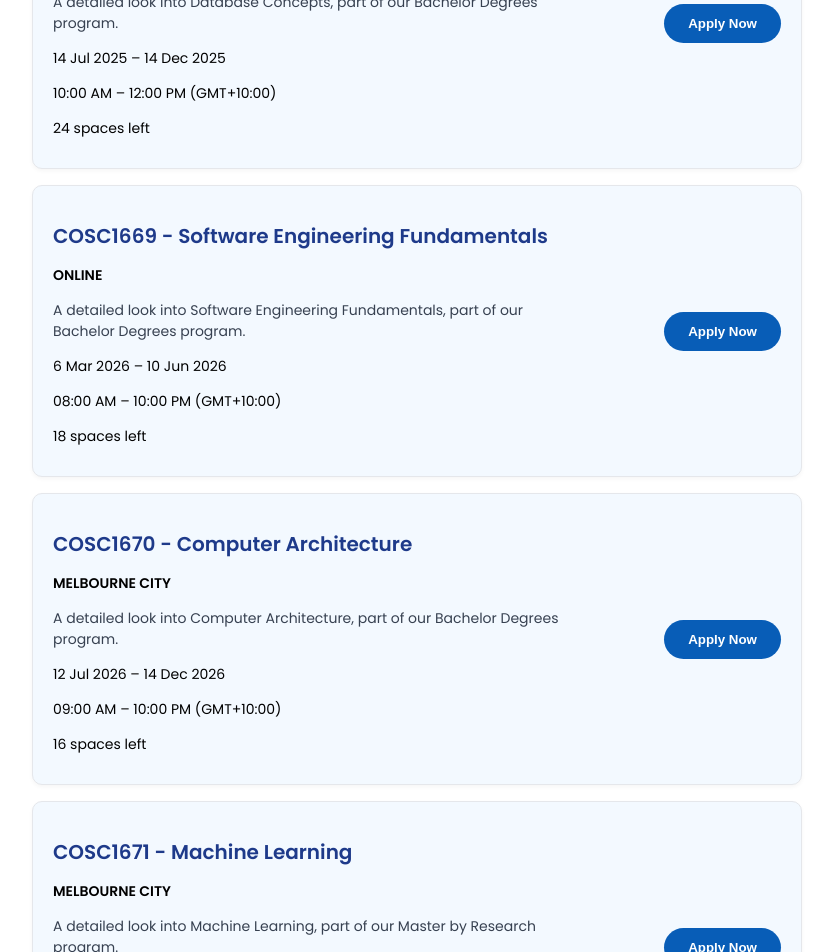
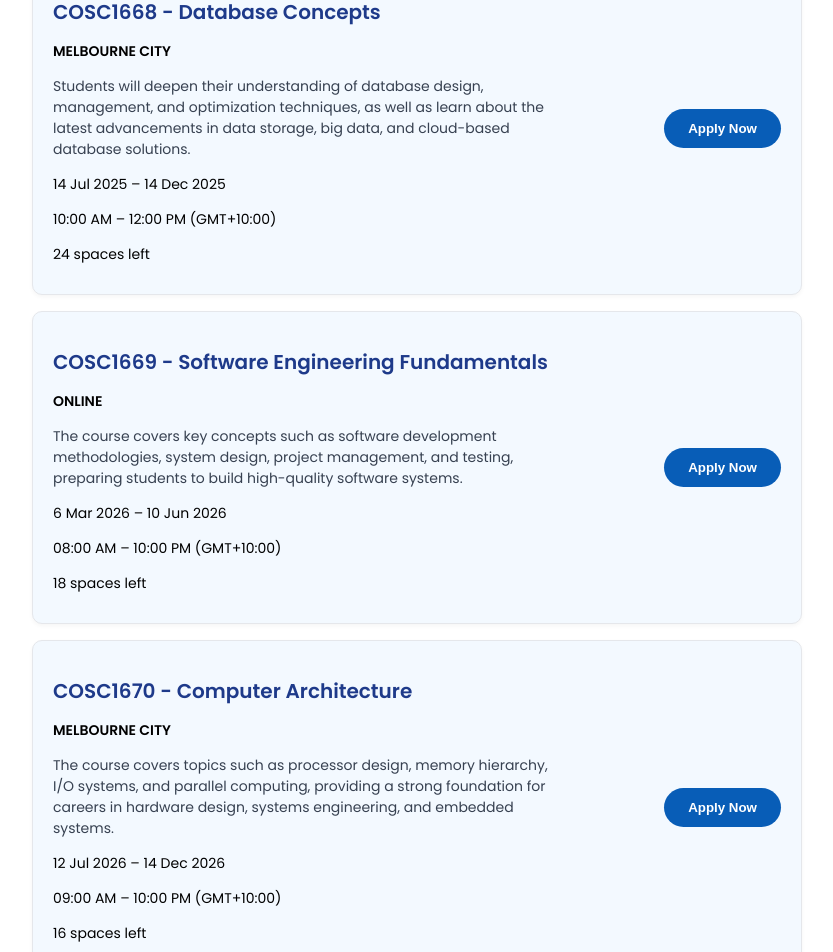
Before and after one commit to joviedev/TeachingTeam_Typescript, a React (Create React App) app: page /browse-all in a window 1280 px wide. Shown: the part 2815-3767 px from the top of the page, without its empty margins (388-1221 px from the left). Built offline with nearby package versions, Linux system fonts and the light colour scheme.

Commit message:
Populate new info in dummy job list

```diff
--- a/src/Data/CourseList.tsx
+++ b/src/Data/CourseList.tsx
@@ -38,7 +38,7 @@ export const courses = [
   {
     "code": "COSC1663",
     "title": "COSC1663 - Mobile App Development",
-    "description": "A detailed look into Mobile App Development, part of our Diploma program.",
+    "description": "This course provides a solid foundation in mobile app development, focusing on creating native applications for both iOS and Android platforms.",
     "location": "Melbourne City",
     "courseType": "Diploma",
     "opening": "Summer Intake",
@@ -49,7 +49,7 @@ export const courses = [
   {
     "code": "COSC1664",
     "title": "COSC1664 - Cloud Computing",
-    "description": "A detailed look into Cloud Computing, part of our Bachelor Degrees program.",
+    "description": "This course introduces students to cloud computing concepts and practices, preparing them for roles in cloud infrastructure, services, and application development. ",
     "location": "Melbourne City",
     "courseType": "Bachelor Degrees",
     "opening": "Semester 1",
@@ -60,7 +60,7 @@ export const courses = [
   {
     "code": "COSC1665",
     "title": "COSC1665 - Cyber Security Fundamentals",
-    "description": "A detailed look into Cyber Security Fundamentals, part of our Bachelor Degrees program.",
+    "description": "Students will learn about the various types of cyber threats, security protocols, and defense mechanisms used to protect data and networks. ",
     "location": "Online",
     "courseType": "Bachelor Degrees",
     "opening": "Apply Now",
@@ -71,7 +71,7 @@ export const courses = [
   {
     "code": "COSC1666",
     "title": "COSC1666 - Artificial Intelligence",
-    "description": "A detailed look into Artificial Intelligence, part of our Master by Research program.",
+    "description": "This research-driven program focuses on advancing knowledge in cutting-edge research and contribute to innovative developments in AI technologies. . ",
     "location": "Melbourne City",
     "courseType": "Master by Research",
     "opening": "Apply Now",
@@ -82,7 +82,7 @@ export const courses = [
   {
     "code": "COSC1667",
     "title": "COSC1667 - Data Science",
-    "description": "A detailed look into Data Science, part of our Master by Coursework program.",
+    "description": "The course focuses on key aspects of data analysis, machine learning, big data, and data visualization, with an emphasis on applying these techniques to solve real-world business and scientific problems.",
     "location": "Online",
     "courseType": "Master by Coursework",
     "opening": "Semester 2",
@@ -93,7 +93,7 @@ export const courses = [
   {
     "code": "COSC1668",
     "title": "COSC1668 - Database Concepts",
-    "description": "A detailed look into Database Concepts, part of our Bachelor Degrees program.",
+    "description": "Students will deepen their understanding of database design, management, and optimization techniques, as well as learn about the latest advancements in data storage, big data, and cloud-based database solutions.",
     "location": "Melbourne City",
     "courseType": "Bachelor Degrees",
     "opening": "Apply Now",
@@ -104,7 +104,7 @@ export const courses = [
   {
     "code": "COSC1669",
     "title": "COSC1669 - Software Engineering Fundamentals",
-    "description": "A detailed look into Software Engineering Fundamentals, part of our Bachelor Degrees program.",
+    "description": "The course covers key concepts such as software development methodologies, system design, project management, and testing, preparing students to build high-quality software systems.",
     "location": "Online",
     "courseType": "Bachelor Degrees",
     "opening": "Semester 1",
@@ -115,7 +115,7 @@ export const courses = [
   {
     "code": "COSC1670",
     "title": "COSC1670 - Computer Architecture",
-    "description": "A detailed look into Computer Architecture, part of our Bachelor Degrees program.",
+    "description": "The course covers topics such as processor design, memory hierarchy, I/O systems, and parallel computing, providing a strong foundation for careers in hardware design, systems engineering, and embedded systems.",
     "location": "Melbourne City",
     "courseType": "Bachelor Degrees",
     "opening": "Semester 2",
@@ -126,7 +126,7 @@ export const courses = [
   {
     "code": "COSC1671",
     "title": "COSC1671 - Machine Learning",
-    "description": "A detailed look into Machine Learning, part of our Master by Research program.",
+    "description": "Students will engage in original research under the guidance of academic mentors, focusing on areas such as deep learning, reinforcement learning, natural language processing, and computer vision. ",
     "location": "Melbourne City",
     "courseType": "Master by Research",
     "opening": "Summer Intake",
@@ -137,7 +137,7 @@ export const courses = [
   {
     "code": "COSC1672",
     "title": "COSC1672 - Internet of Things",
-    "description": "A detailed look into Internet of Things, part of our Vocational program.",
+    "description": "Students will explore the integration of physical devices with software systems, learning how to create smart, interconnected systems using sensors, actuators, and microcontrollers. ",
     "location": "Melbourne City",
     "courseType": "vocational",
     "opening": "Apply Now",
@@ -148,7 +148,7 @@ export const courses = [
   {
     "code": "COSC1673",
     "title": "COSC1673 - DevOps and Deployment",
-    "description": "A detailed look into DevOps and Deployment, part of our Diploma program.",
+    "description": "This diploma program focuses on the principles and practices of DevOps, aiming to provide students with the tools and techniques required to streamline software development and deployment processes. ",
     "location": "Melbourne City",
     "courseType": "Diploma",
     "opening": "Semester 1",
@@ -159,7 +159,7 @@ export const courses = [
   {
     "code": "COSC1674",
     "title": "COSC1674 - Networks and Communication",
-    "description": "A detailed look into Networks and Communication, part of our Bachelor Degrees program.",
+    "description": "The course covers network architecture, protocols, security, and emerging communication technologies, with a strong emphasis on hands-on learning and real-world applications in both local and wide area networks (LAN/WAN).",
     "location": "Melbourne City",
     "courseType": "Bachelor Degrees",
     "opening": "Apply Now",
@@ -170,7 +170,7 @@ export const courses = [
   {
     "code": "COSC1675",
     "title": "COSC1675 - Advanced Web Development",
-    "description": "A detailed look into Advanced Web Development, part of our Diploma program.",
+    "description": "The course covers modern web frameworks, database management, and advanced programming concepts, preparing students for complex web development projects in real-world environments.",
     "location": "Online",
     "courseType": "Diploma",
     "opening": "Summer Intake",
@@ -181,7 +181,7 @@ export const courses = [
   {
     "code": "COSC1676",
     "title": "COSC1676 - Blockchain Technologies",
-    "description": "A detailed look into Blockchain Technologies, part of our Master by Coursework program.",
+    "description": "Students will learn the underlying principles of blockchain, smart contracts, and decentralized applications (dApps).",
     "location": "Melbourne City",
     "courseType": "Master by Coursework",
     "opening": "Apply Now",
@@ -192,7 +192,7 @@ export const courses = [
   {
     "code": "COSC1677",
     "title": "COSC1677 - Software Testing and QA",
-    "description": "A detailed look into Software Testing and QA, part of our Bachelor Degrees program.",
+    "description": " Students will gain an in-depth understanding of testing methodologies, tools, and techniques used to ensure the functionality, performance, and security of software applications.",
     "location": "Online",
     "courseType": "Bachelor Degrees",
     "opening": "Semester 1",
@@ -203,7 +203,7 @@ export const courses = [
   {
     "code": "COSC1678",
     "title": "COSC1678 - Ethical Hacking",
-    "description": "A detailed look into Ethical Hacking, part of our Master by Research program.",
+    "description": "Students will conduct original research into vulnerabilities, security flaws, and innovative techniques for penetration testing, digital forensics, and network security.",
     "location": "Melbourne City",
     "courseType": "Master by Research",
     "opening": "Semester 2",
@@ -214,7 +214,7 @@ export const courses = [
   {
     "code": "COSC1679",
     "title": "COSC1679 - Robotics Programming",
-    "description": "A detailed look into Robotics Programming, part of our Master by Coursework program.",
+    "description": "This program provides students with a comprehensive understanding of robotics programming, focusing on the development and control of robotic systems. ",
     "location": "Melbourne City",
     "courseType": "Master by Coursework",
     "opening": "Summer Intake",
@@ -225,7 +225,7 @@ export const courses = [
   {
     "code": "COSC1680",
     "title": "COSC1680 - User Experience Design",
-    "description": "A detailed look into User Experience Design, part of our Vocational program.",
+    "description": "Students will learn the principles of UX design, including research, prototyping, and testing, to create intuitive and user-friendly interfaces for digital products.",
     "location": "Melbourne City",
     "courseType": "vocational",
     "opening": "Apply Now",
@@ -236,7 +236,7 @@ export const courses = [
   {
     "code": "COSC1681",
     "title": "COSC1681 - Digital Systems",
-    "description": "A detailed look into Digital Systems, part of our Bachelor Degrees program.",
+    "description": "This degree program provides students with an in-depth understanding of digital systems, focusing on the design, implementation, and optimization of digital circuits and systems.",
     "location": "Online",
     "courseType": "Bachelor Degrees",
     "opening": "Semester 1",
@@ -247,7 +247,7 @@ export const courses = [
   {
     "code": "COSC1682",
     "title": "COSC1682 - Programming for Data Analysis",
-    "description": "A detailed look into Programming for Data Analysis, part of our Diploma program.",
+    "description": "Students will learn how to work with large datasets, apply statistical techniques, and use programming languages such as Python and R to extract meaningful insights from data.",
     "location": "Melbourne City",
     "courseType": "Diploma",
     "opening": "Semester 2",
@@ -258,7 +258,7 @@ export const courses = [
   {
     "code": "COSC1683",
     "title": "COSC1683 - IT Project Management",
-    "description": "A detailed look into IT Project Management, part of our Master by Coursework program.",
+    "description": "Students will learn to plan, execute, and oversee projects involving software development, system integration, and technological innovations.",
     "location": "Online",
     "courseType": "Master by Coursework",
     "opening": "Summer Intake",
@@ -269,7 +269,7 @@ export const courses = [
   {
     "code": "COSC1684",
     "title": "COSC1684 - Game Development",
-    "description": "A detailed look into Game Development, part of our Bachelor Degrees program.",
+    "description": "The course combines technical skills with creative approaches to game production, preparing graduates to work in the dynamic and rapidly evolving game industry.",
     "location": "Melbourne City",
     "courseType": "Bachelor Degrees",
     "opening": "Apply Now",
@@ -280,7 +280,7 @@ export const courses = [
   {
     "code": "COSC1685",
     "title": "COSC1685 - AI in Industry",
-    "description": "A detailed look into AI in Industry, part of our Master by Research program.",
+    "description": "Students will engage in original research to develop innovative AI solutions for challenges in sectors such as manufacturing, healthcare, logistics, and finance.",
     "location": "Melbourne City",
     "courseType": "Master by Research",
     "opening": "Semester 1",
@@ -291,7 +291,7 @@ export const courses = [
   {
     "code": "COSC1686",
     "title": "COSC1686 - Information Retrieval",
-    "description": "A detailed look into Information Retrieval, part of our Master by Coursework program.",
+    "description": "Students will learn the fundamental theories and advanced methods behind search engines, data mining, and content-based retrieval systems.",
     "location": "Melbourne City",
     "courseType": "Master by Coursework",
     "opening": "Semester 2",
@@ -302,7 +302,7 @@ export const courses = [
   {
     "code": "COSC1687",
     "title": "COSC1687 - Natural Language Processing",
-    "description": "A detailed look into Natural Language Processing, part of our Master by Research program.",
+    "description": "This research-based program is designed for students interested in advancing the field of Natural Language Processing (NLP) through original research. ",
     "location": "Online",
     "courseType": "Master by Research",
     "opening": "Summer Intake",
@@ -313,7 +313,7 @@ export const courses = [
   {
     "code": "COSC1688",
     "title": "COSC1688 - Mobile Web Design",
-    "description": "A detailed look into Mobile Web Design, part of our Master by Coursework program.",
+    "description": "Students will learn advanced web design techniques using modern web technologies such as HTML5, CSS3, JavaScript, and mobile-first design principles.",
     "location": "Melbourne City",
     "courseType": "Master by Coursework",
     "opening": "Apply Now",
@@ -324,7 +324,7 @@ export const courses = [
   {
     "code": "COSC1689",
     "title": "COSC1689 - Scripting for Cyber Security",
-    "description": "A detailed look into Scripting for Cyber Security, part of our Bachelor Degrees program.",
+    "description": "Students will learn how to develop scripts and tools to identify vulnerabilities, automate threat detection, and respond to security incidents.",
     "location": "Online",
     "courseType": "Bachelor Degrees",
     "opening": "Semester 1",
@@ -335,7 +335,7 @@ export const courses = [
   {
     "code": "COSC1690",
     "title": "COSC1690 - Originate and Develop Concepts",
-    "description": "A detailed look into Originate and Develop Concepts, part of our Diploma program.",
+    "description": "Students will learn creative thinking methods, ideation techniques, and prototyping processes to transform abstract ideas into tangible, impactful solutions. ",
     "location": "Melbourne City",
     "courseType": "Diploma",
     "opening": "Apply Now",
@@ -346,7 +346,7 @@ export const courses = [
   {
     "code": "COSC1691",
     "title": "COSC1691 - Apply IP, Ethics and Privacy in ICT Environments",
-    "description": "A detailed look into Apply IP, Ethics and Privacy in ICT Environments, part of our Diploma program.",
+    "description": "Students will explore the legal frameworks surrounding IP, data protection, and privacy regulations, with a focus on ethical practices in the digital world.",
     "location": "Melbourne City",
     "courseType": "Diploma",
     "opening": "Semester 2",
@@ -357,7 +357,7 @@ export const courses = [
   {
     "code": "COSC1692",
     "title": "COSC1692 - Introduction to Professional Engineering Practice",
-    "description": "A detailed look into Introduction to Professional Engineering Practice, part of our Bachelor Degrees program.",
+    "description": "The course emphasizes the integration of technical knowledge with practical, ethical, and professional skills required for success in engineering.",
     "location": "Melbourne City",
     "courseType": "Bachelor Degrees",
     "opening": "Semester 1",
@@ -368,7 +368,7 @@ export const courses = [
   {
     "code": "COSC1693",
     "title": "COSC1693 - Java Programming Studio",
-    "description": "A detailed look into Java Programming Studio, part of our Bachelor Degrees program.",
+    "description": "Students will gain expertise in object-oriented programming (OOP), software design patterns, and Java frameworks.",
     "location": "Melbourne City",
     "courseType": "Bachelor Degrees",
     "opening": "Apply Now",
@@ -379,7 +379,7 @@ export const courses = [
   {
     "code": "COSC1694",
     "title": "COSC1694 - Mathematics for ECE",
-    "description": "A detailed look into Mathematics for ECE, part of our Bachelor Degrees program.",
+    "description": "The course focuses on mathematical modeling, linear algebra, calculus, and differential equations, with an emphasis on their application in solving engineering problems.",
     "location": "Melbourne City",
     "courseType": "Bachelor Degrees",
     "opening": "Apply Now",
@@ -390,7 +390,7 @@ export const courses = [
   {
     "code": "COSC1695",
     "title": "COSC1695 - Foundations of Artificial Intelligence for STEM",
-    "description": "A detailed look into Foundations of Artificial Intelligence for STEM, part of our Bachelor Degrees program.",
+    "description": "The course covers key AI techniques, including machine learning, search algorithms, neural networks, and natural language processing, with applications across various STEM disciplines.",
     "location": "Melbourne City",
     "courseType": "Bachelor Degrees",
     "opening": "Summer Intake",
@@ -401,7 +401,7 @@ export const courses = [
   {
     "code": "COSC1696",
     "title": "COSC1696 - Algorithms and Analysis",
-    "description": "A detailed look into Algorithms and Analysis, part of our Bachelor Degrees program.",
+    "description": "Students will learn about algorithmic design techniques, complexity theory, and the application of algorithms to solve real-world problems.",
     "location": "Melbourne City",
     "courseType": "Bachelor Degrees",
     "opening": "Apply Now",
@@ -412,7 +412,7 @@ export const courses = [
   {
     "code": "COSC1697",
     "title": "COSC1697 - Algorithms and Analysis",
-    "description": "A detailed look into Algorithms and Analysis, part of our Master by Coursework program.",
+    "description": "Students will explore advanced algorithmic techniques, algorithmic optimization, and the application of algorithms in areas like data science, machine learning, and systems engineering.",
     "location": "Melbourne City",
     "courseType": "Master by Coursework",
     "opening": "Apply Now",
--- a/src/Pages/Applications.tsx
+++ b/src/Pages/Applications.tsx
@@ -1,6 +1,6 @@
 import React from 'react';
 
-const BrowseAll = () => {
+const Applications = () => {
   return (
     <div style={{ padding: '40px', textAlign: 'center' }}>
       <h2>Applications Dashboard</h2>
@@ -9,4 +9,4 @@ const BrowseAll = () => {
   );
 };
 
-export default BrowseAll;
+export default Applications;
```
Also changed, not shown: src/Pages/FilterOppurtunity.tsx (deleted, +0 -12 lines).
